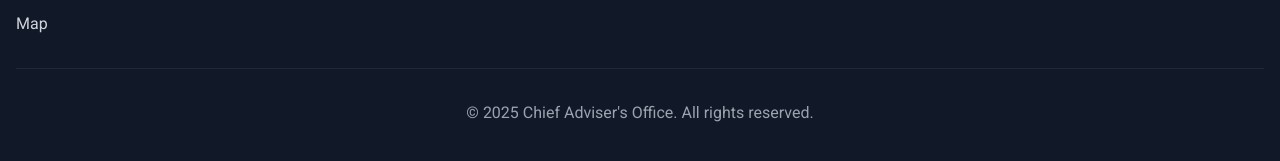
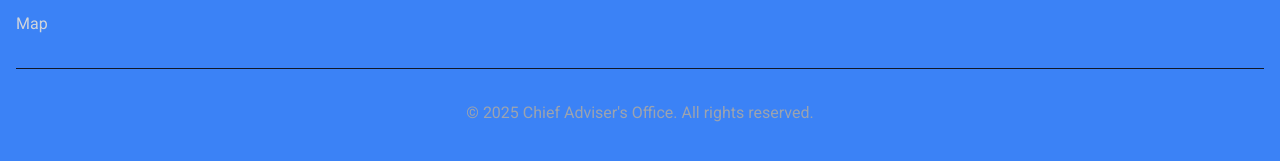
Before and after one commit to ikbal-nayem/cao, a Next.js app: page / in a window 1280 px wide. Shown: the part 3518-3679 px from the top of the page. Built offline with nearby package versions, Linux system fonts and the light colour scheme; no server answers.

Commit message:
footer color change

```diff
--- a/components/layout/footer.tsx
+++ b/components/layout/footer.tsx
@@ -11,7 +11,7 @@ const Footer: FC = () => {
 	const { t } = useTranslation();
 
 	return (
-		<footer className='bg-gray-900 text-white'>
+		<footer className='bg-blue-500 text-white'>
 			<div className='container mx-auto px-4 py-12'>
 				<div className='grid grid-cols-1 md:grid-cols-4 gap-8'>
 					<div>
@@ -164,7 +164,7 @@ const Footer: FC = () => {
 						</div>
 					</div>
 				</div>
-				<div className='border-t border-gray-800 mt-8 pt-8 text-center'>
+				<div className='border-t border-gray-900 mt-8 pt-8 text-center'>
 					<p className='text-gray-400'>
 						© {new Date().getFullYear()} {t('pmo')}. {t('allRightsReserved')}.
 					</p>
```
